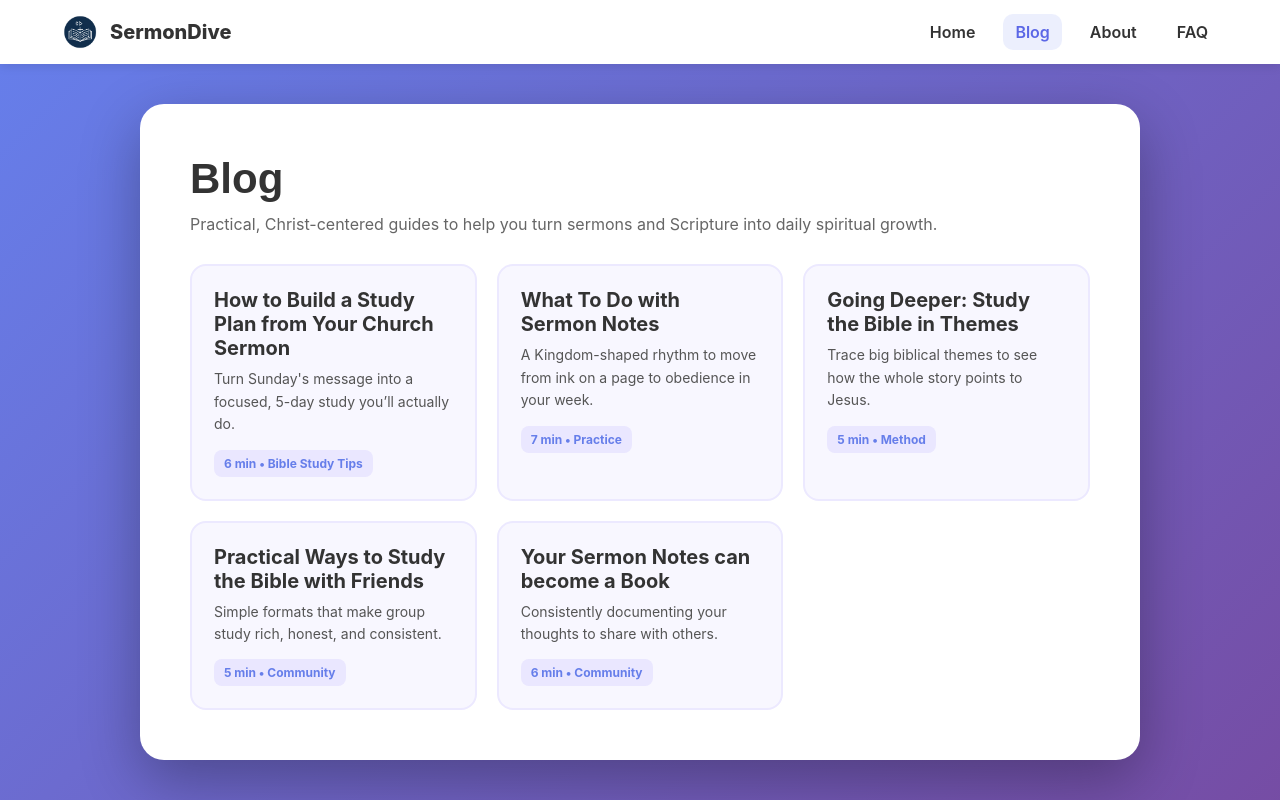
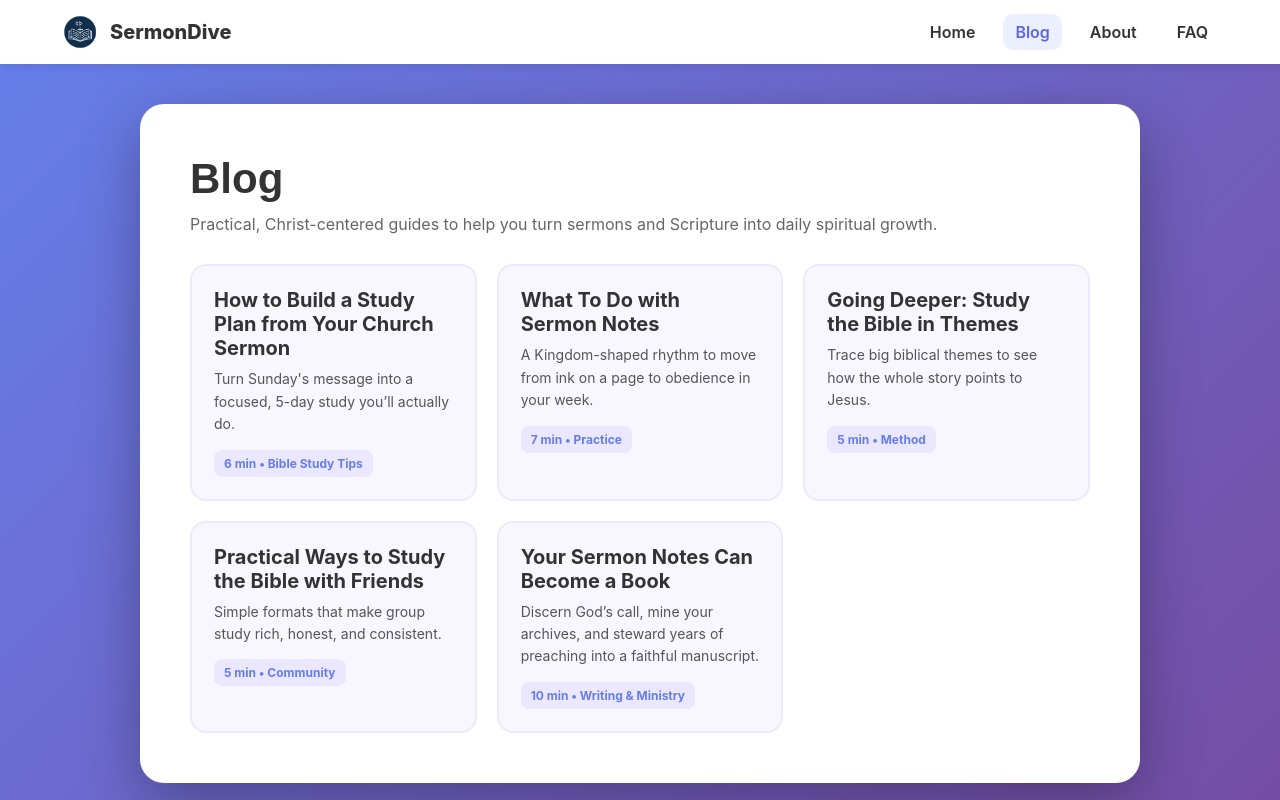
Before and after one commit to TheCalabarboy/bible-study-generator, a React (Vite) app: page /blog in a window 1280 px wide. Shown: the top 800 px of the page. Built offline with nearby package versions, Linux system fonts and the light colour scheme; no server answers.

Commit message:
Resolved Page Not Found Error on Blog Page

```diff
--- a/src/data/blogData.js
+++ b/src/data/blogData.js
@@ -46,10 +46,14 @@ export const posts = [
     },
 
   {
-    slug: 'sermon-notes-can-become-book',
+    slug: 'your-sermon-notes-can-become-a-book',
     title: 'Your Sermon Notes Can Become a Book',
     excerpt:
-      'From raw notes to a short devotional or booklet— outline patterns that actually work.',
+      'Discern God’s call, mine your archives, and steward years of preaching into a faithful manuscript.',
+    date: '2025-10-21',
+    readTime: '10 min read',
+    category: 'Writing & Ministry',
+    published: true,
   },
 ];
 
--- a/src/pages/Blog.jsx
+++ b/src/pages/Blog.jsx
@@ -76,39 +76,39 @@ export default function BlogListPage() {
   // ---------- posts to show ----------
   const posts = [
     {
-      to: '/Blog/build-study-plan-from-church-sermon',
+      to: '/blog/build-study-plan-from-church-sermon',
       title: 'How to Build a Study Plan from Your Church Sermon',
       excerpt:
         "Turn Sunday's message into a focused, 5-day study you’ll actually do.",
       meta: '6 min • Bible Study Tips',
     },
     {
-      to: '/Blog/what-to-do-with-sermon-notes',
+      to: '/blog/what-to-do-with-sermon-notes',
       title: 'What To Do with Sermon Notes',
       excerpt:
         'A Kingdom-shaped rhythm to move from ink on a page to obedience in your week.',
       meta: '7 min • Practice',
     },
     {
-      to: '/Blog/going-deeper-study-bible-in-themes',
+      to: '/blog/going-deeper-study-bible-in-themes',
       title: 'Going Deeper: Study the Bible in Themes',
       excerpt:
         'Trace big biblical themes to see how the whole story points to Jesus.',
       meta: '5 min • Method',
     },
     {
-      to: '/Blog/practical-ways-study-bible-with-friends',
+      to: '/blog/practical-ways-study-bible-with-friends',
       title: 'Practical Ways to Study the Bible with Friends',
       excerpt:
         'Simple formats that make group study rich, honest, and consistent.',
       meta: '5 min • Community',
     },
-       {
-      to: '/Blog/your-sermon-notes-can-become-a-book',
-      title: 'Your Sermon Notes can become a Book',
+    {
+      to: '/blog/your-sermon-notes-can-become-a-book',
+      title: 'Your Sermon Notes Can Become a Book',
       excerpt:
-        'Consistently documenting your thoughts to share with others.',
-      meta: '6 min • Community',
+        'Discern God’s call, mine your archives, and steward years of preaching into a faithful manuscript.',
+      meta: '10 min • Writing & Ministry',
     },
   ];
 
--- a/src/router.jsx
+++ b/src/router.jsx
@@ -8,6 +8,7 @@ import BuildStudyPlan from './pages/Blog/build-study-plan-from-church-sermon';
 import SermonNotes from './pages/Blog/what-to-do-with-sermon-notes';
 import StudyWithFriends from './pages/Blog/practical-ways-study-bible-with-friends.jsx';
 import ThematicStudy from './pages/Blog/going-deeper-study-bible-in-themes';
+import SermonNotesBook from './pages/Blog/your-sermon-notes-can-become-a-book.jsx';
 
 // (optional) generic fallback for slugs not covered by static pages
 import Post from './pages/Blog/Post';
@@ -49,6 +50,7 @@ export const router = createBrowserRouter([
           { path: 'what-to-do-with-sermon-notes', element: <SermonNotes /> },
           { path: 'practical-ways-study-bible-with-friends', element: <StudyWithFriends /> },
           { path: 'going-deeper-study-bible-in-themes', element: <ThematicStudy /> },
+          { path: 'your-sermon-notes-can-become-a-book', element: <SermonNotesBook /> },
 
           // FALLBACK for any other slugs (reads from blogData.js)
           { path: ':slug', element: <Post /> },
```
